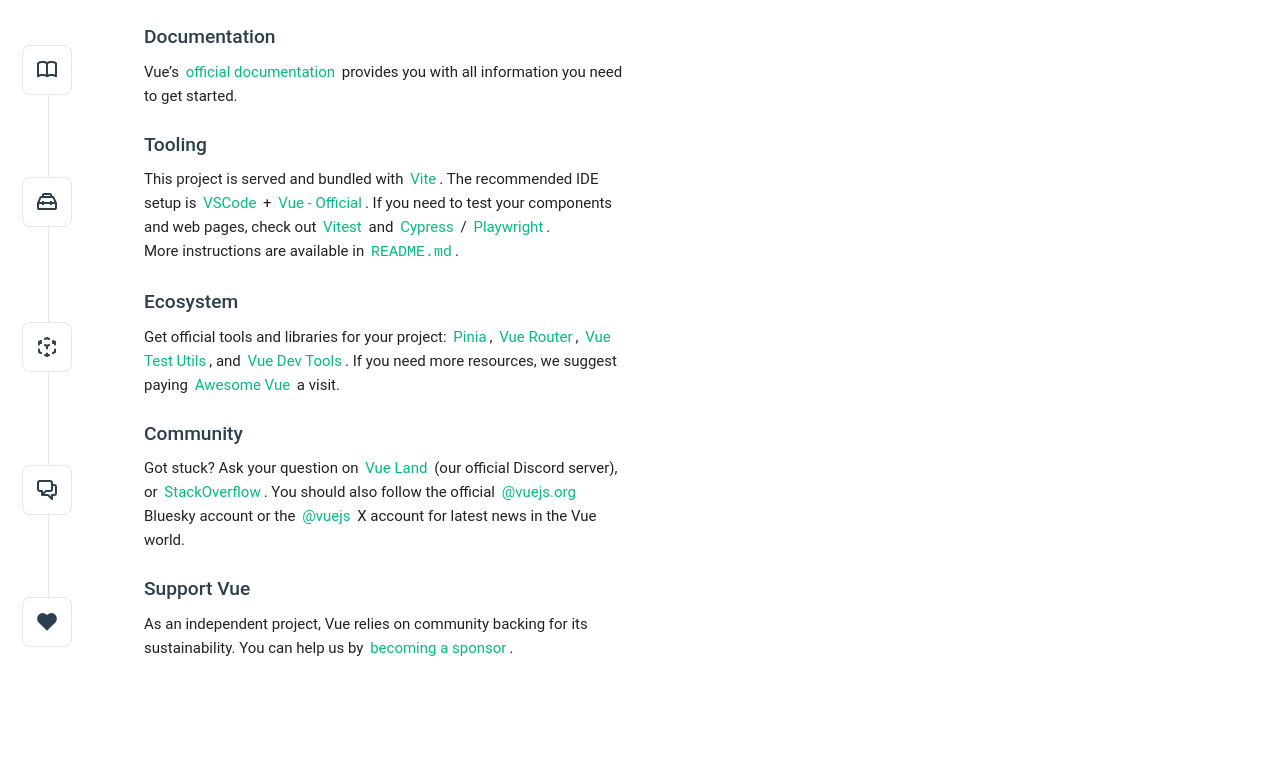
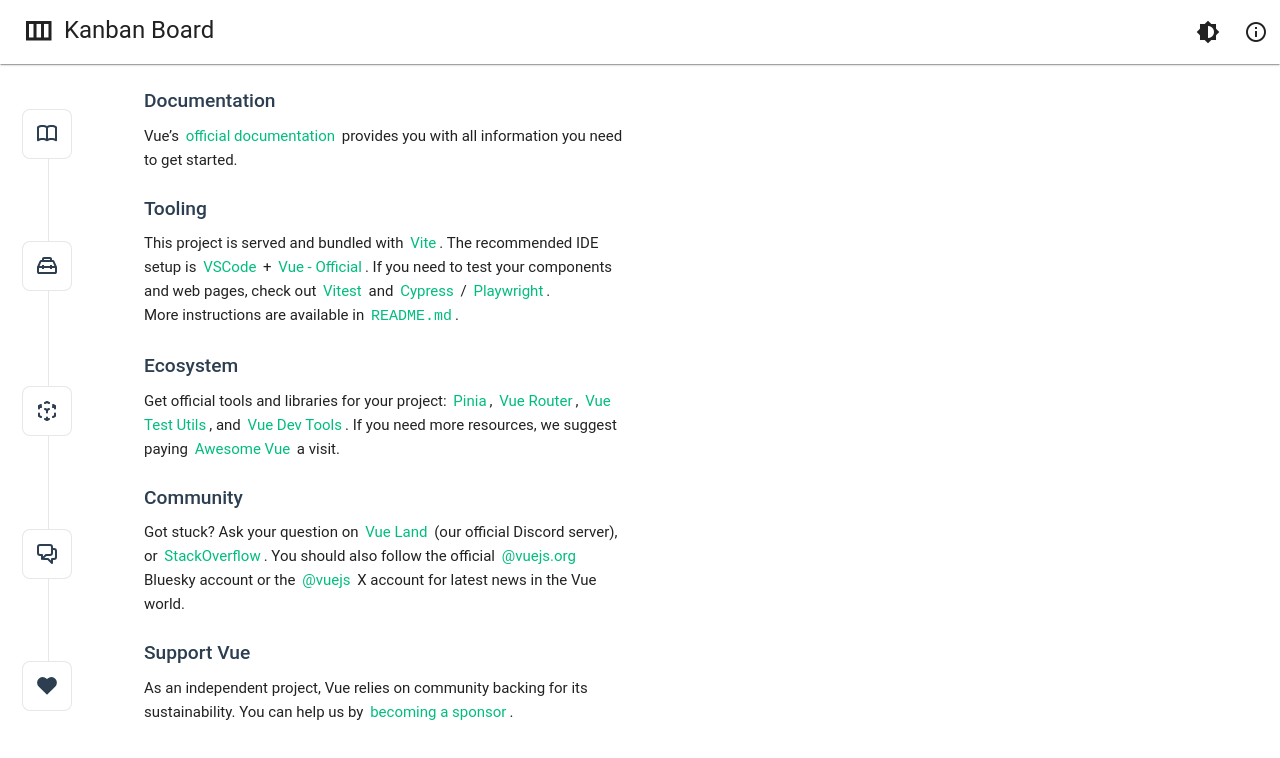
Before and after one commit to Natata08/kanban-board, a Vue app: page / in a window 1280 px wide. Shown: the top 758 px of the page. Built offline with nearby package versions, Linux system fonts and the light colour scheme; the HTML template or start-up script is replaced by a standard one.

Commit message:
feat: add navigation bar with theme toggle and about dialog

```diff
--- a/src/App.vue
+++ b/src/App.vue
@@ -1,9 +1,15 @@
 <script setup lang="ts">
 import { RouterView } from 'vue-router'
+import NavBar from './components/NavBar.vue'
+
+const handleThemeChange = (isDark: boolean) => {
+  console.log('Theme changed:', isDark)
+}
 </script>
 
 <template>
   <v-app>
+    <NavBar @theme-change="handleThemeChange" />
     <v-main>
       <v-container fluid>
         <RouterView />
--- /dev/null
+++ b/src/components/NavBar.vue
@@ -0,0 +1,102 @@
+<template>
+  <v-app-bar :elevation="1">
+    <v-app-bar-title class="text-h6 text-md-h5">
+      <v-icon icon="mdi-view-column-outline" class="me-2" />
+      <span class="d-none d-sm-inline">Kanban Board</span>
+    </v-app-bar-title>
+
+    <v-spacer />
+
+    <div class="d-none d-md-flex">
+      <v-btn
+        icon="mdi-brightness-6"
+        variant="text"
+        @click="toggleTheme"
+        aria-label="Toggle theme"
+      />
+      <v-btn
+        icon="mdi-information-outline"
+        variant="text"
+        @click="showInfo = true"
+        aria-label="Information"
+      />
+    </div>
+
+    <v-menu v-model="menu">
+      <template v-slot:activator="{ props }">
+        <v-btn icon v-bind="props" class="d-md-none">
+          <v-icon>mdi-dots-vertical</v-icon>
+        </v-btn>
+      </template>
+
+      <v-list>
+        <v-list-item prepend-icon="mdi-brightness-6" @click="toggleTheme" title="Toggle Theme" />
+        <v-list-item
+          prepend-icon="mdi-information-outline"
+          @click="showInfo = true"
+          title="About"
+        />
+      </v-list>
+    </v-menu>
+
+    <v-dialog v-model="showInfo" max-width="500">
+      <v-card>
+        <v-card-title>About Kanban Board</v-card-title>
+        <v-card-text>
+          <p>
+            This is a simple kanban board application built with Vue 3, TypeScript, and Vuetify.
+          </p>
+          <p class="mt-2">Features:</p>
+          <v-list density="compact" class="bg-transparent">
+            <v-list-item>
+              <template v-slot:prepend>
+                <v-icon icon="mdi-pencil" size="small" class="me-2" color="primary" />
+              </template>
+              Create, edit, and delete cards
+            </v-list-item>
+            <v-list-item>
+              <template v-slot:prepend>
+                <v-icon icon="mdi-drag" size="small" class="me-2" color="primary" />
+              </template>
+              Drag and drop cards between columns
+            </v-list-item>
+            <v-list-item>
+              <template v-slot:prepend>
+                <v-icon icon="mdi-database" size="small" class="me-2" color="primary" />
+              </template>
+              Data persistence using localStorage
+            </v-list-item>
+            <v-list-item>
+              <template v-slot:prepend>
+                <v-icon icon="mdi-responsive" size="small" class="me-2" color="primary" />
+              </template>
+              Responsive design for all screen sizes
+            </v-list-item>
+          </v-list>
+        </v-card-text>
+        <v-card-actions>
+          <v-spacer />
+          <v-btn color="primary" variant="text" @click="showInfo = false">Close</v-btn>
+        </v-card-actions>
+      </v-card>
+    </v-dialog>
+  </v-app-bar>
+</template>
+
+<script setup lang="ts">
+import { ref } from 'vue'
+
+const emit = defineEmits<{
+  (e: 'theme-change', isDark: boolean): void
+}>()
+
+const showInfo = ref(false)
+const menu = ref(false)
+
+const toggleTheme = () => {
+  emit('theme-change', true)
+  menu.value = false
+}
+</script>
+
+<style scoped></style>
```
